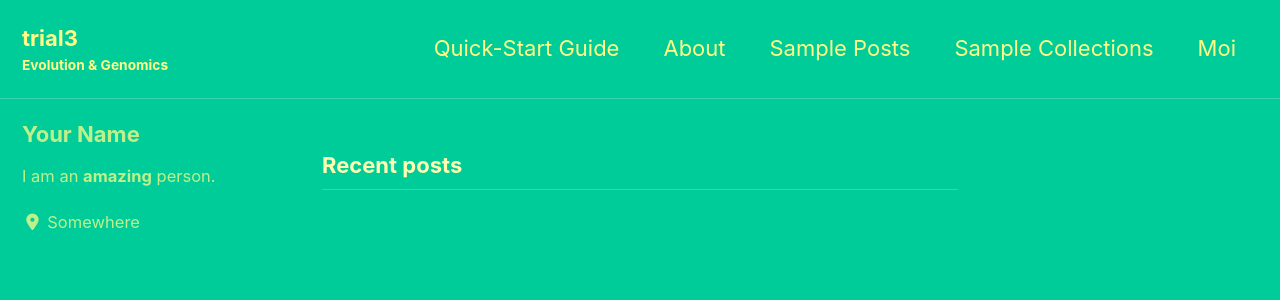
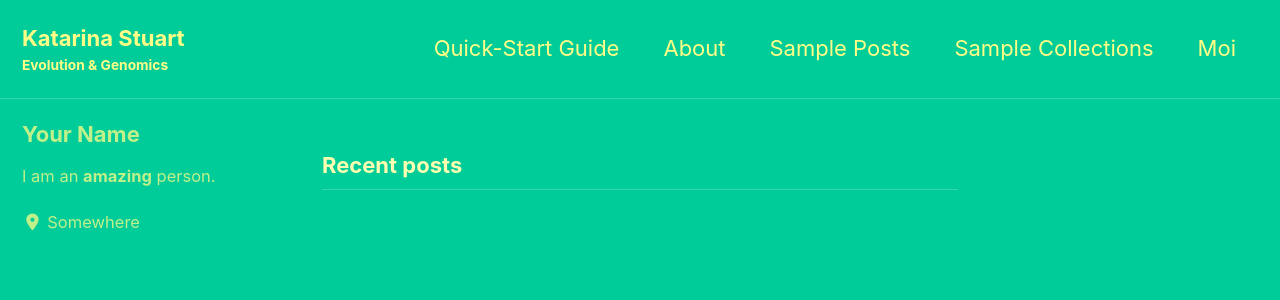
Before and after one commit to katarinastuart/katarinastuart.github.io, a Jekyll site: the page built from index.html, in a window 1280 px wide and 900 px high. Shown: the top 300 px of the window. Built offline with Jekyll 4.4.1, drawn with Linux system fonts in a browser that asks for light colours; cached includes are drawn as plain includes; nearby versions of some CDN libraries; the list of posts is cut into pages by our own code.

Commit message:
Update _config.yml

```diff
--- a/_config.yml
+++ b/_config.yml
@@ -26,7 +26,7 @@ baseurl                  : # the subpath of your site, e.g. "/blog"
 repository               : katarinastuart/katarinastuart.github.io/ # GitHub username/repo-name e.g. "mmistakes/minimal-mistakes"
 teaser                   : # path of fallback teaser image, e.g. "/assets/images/500x300.png"
 logo                     : # path of logo image to display in the masthead, e.g. "/assets/images/88x88.png"
-masthead_title           : "trial3" # overrides the website title displayed in the masthead, use " " for no title
+masthead_title           : "Katarina Stuart" # overrides the website title displayed in the masthead, use " " for no title
 # breadcrumbs            : false # true, false (default)
 words_per_minute         : 200
 comments:
```
